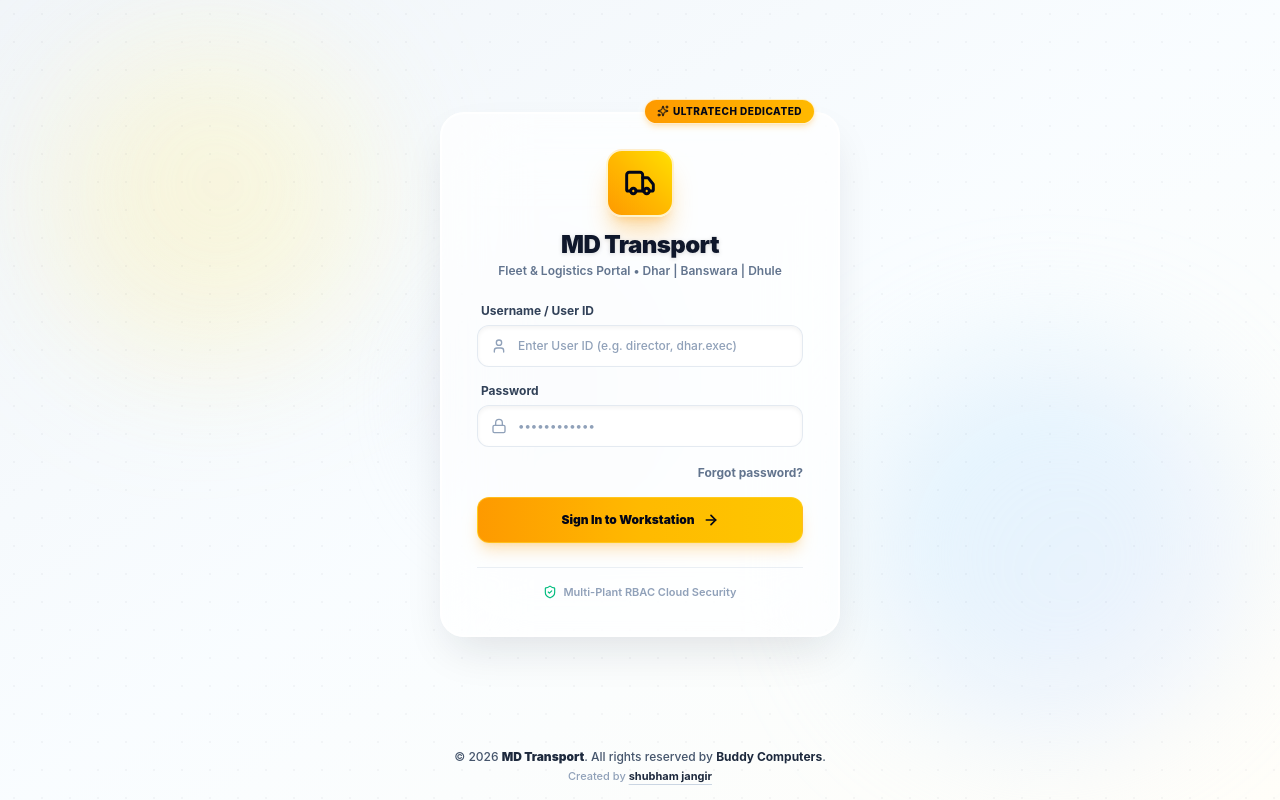
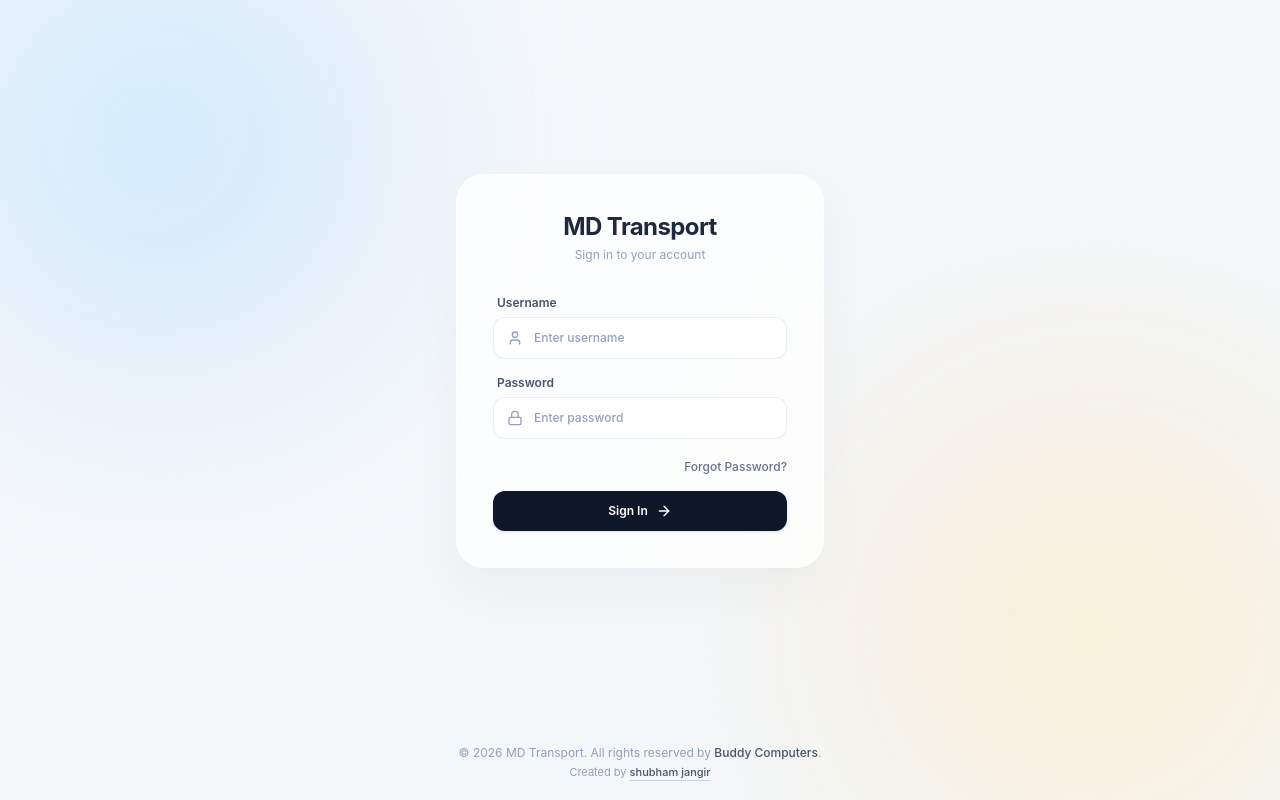
Before and after one commit to unacademy-shubham/md-transport, a React (Vite) app: page / in a window 1280 px wide. Built offline with nearby package versions, Linux system fonts and the light colour scheme.

Commit message:
Fix login auth

```diff
--- a/src/pages/Login.jsx
+++ b/src/pages/Login.jsx
@@ -1,5 +1,5 @@
-import React, { useState, useRef } from 'react';
-import { Truck, User, Lock, ArrowRight, ShieldCheck, KeyRound, Sparkles, Building, Phone } from 'lucide-react';
+import React, { useState } from 'react';
+import { User, Lock, ArrowRight, KeyRound } from 'lucide-react';
 
 export default function Login({ onLoginSuccess }) {
   const [username, setUsername] = useState('');
@@ -7,37 +7,10 @@
   const [errorMessage, setErrorMessage] = useState('');
   const [forgotModal, setForgotModal] = useState(false);
 
-  // 3D Tilt Dynamic Physics
-  const cardRef = useRef(null);
-  const [tilt, setTilt] = useState({ rotateX: 0, rotateY: 0, shadowX: 0, shadowY: 20 });
-
-  const handleMouseMove = (e) => {
-    if (!cardRef.current) return;
-    const rect = cardRef.current.getBoundingClientRect();
-    const x = e.clientX - rect.left;
-    const y = e.clientY - rect.top;
-    const centerX = rect.width / 2;
-    const centerY = rect.height / 2;
-
-    const rotateX = ((y - centerY) / centerY) * -10;
-    const rotateY = ((x - centerX) / centerX) * 10;
-
-    setTilt({
-      rotateX,
-      rotateY,
-      shadowX: (centerX - x) * 0.15,
-      shadowY: Math.max(15, (centerY - y) * 0.15 + 25),
-    });
-  };
-
-  const handleMouseLeave = () => {
-    setTilt({ rotateX: 0, rotateY: 0, shadowX: 0, shadowY: 20 });
-  };
-
   const handleSubmit = (e) => {
     e.preventDefault();
     if (!username.trim() || !password.trim()) {
-      setErrorMessage('Kripya username aur password enter karein.');
+      setErrorMessage('Please enter both username and password.');
       return;
     }
     if (onLoginSuccess) {
@@ -46,166 +19,121 @@
   };
 
   return (
-    <div
-      onMouseMove={handleMouseMove}
-      className="relative min-h-screen w-full flex flex-col justify-between items-center bg-gradient-to-br from-slate-100 via-sky-50/40 to-amber-50/30 overflow-hidden font-sans select-none"
-      style={{ perspective: '1200px' }}
-    >
-      {/* 3D Soft Light Ambient Elements */}
-      <div className="absolute top-10 left-12 w-80 h-80 bg-gradient-to-tr from-amber-200/40 to-yellow-100/60 rounded-full blur-3xl pointer-events-none transform -rotate-12 animate-pulse"></div>
-      <div className="absolute bottom-16 right-10 w-96 h-96 bg-gradient-to-br from-sky-200/40 to-indigo-100/50 rounded-full blur-3xl pointer-events-none"></div>
-      <div className="absolute top-1/2 left-1/3 -translate-y-1/2 w-64 h-64 bg-slate-200/30 rounded-full blur-2xl pointer-events-none"></div>
-
-      {/* Engineering Mesh Grid */}
-      <div
-        className="absolute inset-0 opacity-[0.035] pointer-events-none"
-        style={{ backgroundImage: 'radial-gradient(#1e293b 1px, transparent 1px)', backgroundSize: '28px 28px' }}
-      ></div>
+    <div className="relative min-h-screen w-full flex flex-col justify-between items-center bg-[#f4f7fa] overflow-hidden font-sans select-none">
+      {/* Liquid Ambient Light Drops */}
+      <div className="absolute top-[-10%] left-[-5%] w-[450px] h-[450px] bg-gradient-to-br from-sky-200/50 to-blue-300/30 rounded-full blur-[100px] pointer-events-none"></div>
+      <div className="absolute bottom-[-10%] right-[-5%] w-[500px] h-[500px] bg-gradient-to-tl from-amber-100/60 to-orange-200/40 rounded-full blur-[120px] pointer-events-none"></div>
 
       <div className="w-full h-4"></div>
 
-      {/* 3D Glass Interactive Main Box */}
-      <div className="relative z-10 w-full max-w-md px-6 py-4">
-        <div
-          ref={cardRef}
-          onMouseLeave={handleMouseLeave}
-          style={{
-            transform: `rotateX(${tilt.rotateX}deg) rotateY(${tilt.rotateY}deg) translateZ(20px)`,
-            boxShadow: `${tilt.shadowX}px ${tilt.shadowY}px 45px -10px rgba(15, 23, 42, 0.12), 0 0 0 1px rgba(255, 255, 255, 0.8) inset`,
-            transformStyle: 'preserve-3d',
-            transition: 'transform 0.18s ease-out, box-shadow 0.18s ease-out',
-          }}
-          className="relative backdrop-blur-2xl bg-white/70 rounded-3xl p-8 sm:p-9 border border-white/90"
-        >
-          {/* 3D Floating Plant Badges */}
-          <div
-            style={{ transform: 'translateZ(30px)' }}
-            className="absolute -top-3.5 right-6 px-3 py-1 bg-gradient-to-r from-amber-500 to-amber-400 text-slate-950 font-extrabold text-[10px] tracking-wider uppercase rounded-full shadow-md shadow-amber-500/20 border border-white/80 flex items-center gap-1"
-          >
-            <Sparkles className="w-3 h-3" />
-            <span>UltraTech Dedicated</span>
+      {/* Water-Glass Login Box */}
+      <div className="relative z-10 w-full max-w-[400px] px-4">
+        <div className="backdrop-blur-xl bg-white/70 border border-white/90 rounded-[28px] p-8 sm:p-9 shadow-[0_20px_50px_rgba(0,0,0,0.04),0_1px_3px_rgba(0,0,0,0.02)]">
+
+          {/* Header */}
+          <div className="text-center mb-8">
+            <h1 className="text-2xl font-bold tracking-tight text-slate-800">MD Transport</h1>
+            <p className="text-xs text-slate-400 mt-1">Sign in to your account</p>
           </div>
 
-          {/* 3D Header & Logo */}
-          <div style={{ transform: 'translateZ(25px)' }} className="flex flex-col items-center text-center space-y-3 mb-6">
-            <div className="p-4 bg-gradient-to-tr from-amber-500 via-amber-400 to-yellow-300 text-slate-950 rounded-2xl shadow-xl shadow-amber-500/30 border-2 border-white/80 flex items-center justify-center transform hover:scale-105 transition-transform duration-300">
-              <Truck className="w-8 h-8 stroke-[2.2]" />
-            </div>
-            <div>
-              <h1 className="text-2xl font-black tracking-tight text-slate-900 drop-shadow-sm">MD Transport</h1>
-              <p className="text-xs font-semibold text-slate-500 mt-0.5">Fleet & Logistics Portal • Dhar | Banswara | Dhule</p>
-            </div>
-          </div>
-
-          {/* Error Alert */}
+          {/* Error Message */}
           {errorMessage && (
-            <div style={{ transform: 'translateZ(20px)' }} className="mb-4 p-3 rounded-xl bg-rose-50/90 border border-rose-200 text-rose-600 text-xs font-semibold flex items-center gap-2 shadow-sm">
-              <span className="w-1.5 h-1.5 rounded-full bg-rose-500 animate-ping"></span>
-              <span>{errorMessage}</span>
+            <div className="mb-5 p-3 rounded-xl bg-rose-50 border border-rose-100 text-rose-600 text-xs font-medium">
+              {errorMessage}
             </div>
           )}
 
-          {/* Form */}
-          <form onSubmit={handleSubmit} style={{ transform: 'translateZ(20px)' }} className="space-y-4 text-xs font-medium">
+          {/* Inputs */}
+          <form onSubmit={handleSubmit} className="space-y-4 text-xs font-medium">
             <div>
-              <label className="text-slate-700 font-bold block mb-1.5 pl-1">Username / User ID</label>
-              <div className="relative group">
-                <div className="absolute inset-y-0 left-0 pl-3.5 flex items-center pointer-events-none text-slate-400 group-focus-within:text-amber-600 transition-colors">
-                  <User className="w-4 h-4" />
-                </div>
+              <label className="text-slate-600 font-semibold block mb-1.5 pl-1">Username</label>
+              <div className="relative">
+                <User className="w-4 h-4 text-slate-400 absolute left-3.5 top-1/2 -translate-y-1/2" />
                 <input
                   type="text"
                   required
-                  placeholder="Enter User ID (e.g. director, dhar.exec)"
+                  placeholder="Enter username"
                   value={username}
                   onChange={(e) => setUsername(e.target.value)}
-                  className="w-full bg-white/90 border border-slate-200/90 rounded-xl pl-10 pr-4 py-3 text-slate-900 placeholder:text-slate-400 focus:outline-none focus:ring-2 focus:ring-amber-400/50 focus:border-amber-500 transition shadow-inner font-medium"
+                  className="w-full bg-white/80 border border-slate-200/70 rounded-xl pl-10 pr-4 py-3 text-slate-800 placeholder:text-slate-400 focus:outline-none focus:ring-2 focus:ring-slate-300 focus:border-slate-400 transition"
                 />
               </div>
             </div>
 
             <div>
-              <label className="text-slate-700 font-bold block mb-1.5 pl-1">Password</label>
-              <div className="relative group">
-                <div className="absolute inset-y-0 left-0 pl-3.5 flex items-center pointer-events-none text-slate-400 group-focus-within:text-amber-600 transition-colors">
-                  <Lock className="w-4 h-4" />
-                </div>
+              <label className="text-slate-600 font-semibold block mb-1.5 pl-1">Password</label>
+              <div className="relative">
+                <Lock className="w-4 h-4 text-slate-400 absolute left-3.5 top-1/2 -translate-y-1/2" />
                 <input
                   type="password"
                   required
-                  placeholder="••••••••••••"
+                  placeholder="Enter password"
                   value={password}
                   onChange={(e) => setPassword(e.target.value)}
-                  className="w-full bg-white/90 border border-slate-200/90 rounded-xl pl-10 pr-4 py-3 text-slate-900 placeholder:text-slate-400 focus:outline-none focus:ring-2 focus:ring-amber-400/50 focus:border-amber-500 transition shadow-inner font-medium"
+                  className="w-full bg-white/80 border border-slate-200/70 rounded-xl pl-10 pr-4 py-3 text-slate-800 placeholder:text-slate-400 focus:outline-none focus:ring-2 focus:ring-slate-300 focus:border-slate-400 transition"
                 />
               </div>
             </div>
 
-            {/* Forgot Password Trigger */}
-            <div className="flex justify-end pt-0.5">
+            {/* Forgot Password */}
+            <div className="flex justify-end pt-1">
               <button
                 type="button"
                 onClick={() => setForgotModal(true)}
-                className="text-xs font-bold text-slate-500 hover:text-amber-600 transition-colors cursor-pointer"
+                className="text-xs text-slate-500 hover:text-slate-800 font-medium transition cursor-pointer"
               >
-                Forgot password?
+                Forgot Password?
               </button>
             </div>
 
-            {/* 3D Action Button */}
+            {/* Submit Button */}
             <button
               type="submit"
-              className="w-full mt-2 py-3.5 bg-gradient-to-r from-amber-500 via-amber-400 to-yellow-400 hover:from-amber-600 hover:to-amber-500 text-slate-950 font-black rounded-xl shadow-lg shadow-amber-500/25 hover:shadow-amber-500/35 border border-amber-300/60 transition-all transform active:scale-[0.98] flex items-center justify-center gap-2 cursor-pointer text-xs"
+              className="w-full mt-2 py-3 bg-slate-900 hover:bg-slate-800 text-white font-semibold rounded-xl transition flex items-center justify-center gap-2 cursor-pointer shadow-sm active:scale-[0.99]"
             >
-              <span>Sign In to Workstation</span>
-              <ArrowRight className="w-4 h-4 stroke-[2.5]" />
+              <span>Sign In</span>
+              <ArrowRight className="w-4 h-4" />
             </button>
           </form>
-
-          {/* Security Badge */}
-          <div style={{ transform: 'translateZ(15px)' }} className="mt-6 pt-4 border-t border-slate-200/70 flex items-center justify-center gap-1.5 text-[11px] text-slate-400 font-semibold">
-            <ShieldCheck className="w-3.5 h-3.5 text-emerald-500" />
-            <span>Multi-Plant RBAC Cloud Security</span>
-          </div>
         </div>
       </div>
 
-      {/* Footer with Buddy Computers & Shubham Jangir Credit */}
-      <footer className="relative z-10 w-full py-4 text-center text-xs text-slate-500">
-        <p className="font-medium text-slate-600">
-          &copy; {new Date().getFullYear()} <span className="font-black text-slate-800">MD Transport</span>. All rights reserved by <span className="font-bold text-slate-800">Buddy Computers</span>.
+      {/* Minimal Clean Footer */}
+      <footer className="relative z-10 w-full py-5 text-center text-xs text-slate-400">
+        <p>
+          &copy; {new Date().getFullYear()} MD Transport. All rights reserved by <span className="text-slate-600 font-medium">Buddy Computers</span>.
         </p>
-        <p className="text-[11px] text-slate-400 mt-1 font-medium">
+        <p className="mt-1 text-[11px]">
           Created by{' '}
           <a
             href="https://www.instagram.com/happiest_banda"
             target="_blank"
             rel="noopener noreferrer"
-            className="font-bold text-slate-800 hover:text-amber-600 transition-colors underline decoration-slate-300 underline-offset-4 hover:decoration-amber-500"
+            className="text-slate-600 hover:text-slate-900 font-medium underline underline-offset-4 decoration-slate-300"
           >
             shubham jangir
           </a>
         </p>
       </footer>
 
-      {/* Forgot Password 3D Modal */}
+      {/* Forgot Password Dialog */}
       {forgotModal && (
-        <div className="fixed inset-0 z-50 flex items-center justify-center p-4 bg-slate-900/30 backdrop-blur-md">
-          <div className="relative w-full max-w-sm bg-white/95 backdrop-blur-2xl border border-white rounded-3xl p-6 shadow-2xl text-center space-y-4 animate-in fade-in zoom-in duration-200">
-            <div className="w-12 h-12 bg-amber-100 text-amber-600 rounded-2xl flex items-center justify-center mx-auto shadow-inner border border-amber-200">
-              <KeyRound className="w-6 h-6 stroke-[2.2]" />
+        <div className="fixed inset-0 z-50 flex items-center justify-center p-4 bg-slate-900/20 backdrop-blur-sm">
+          <div className="w-full max-w-sm bg-white/95 backdrop-blur-xl border border-white rounded-2xl p-6 shadow-xl text-center space-y-4">
+            <div className="w-10 h-10 bg-slate-100 text-slate-700 rounded-xl flex items-center justify-center mx-auto">
+              <KeyRound className="w-5 h-5" />
             </div>
             <div>
-              <h3 className="text-base font-black text-slate-900">Reset Credentials</h3>
-              <p className="text-xs text-slate-500 mt-1.5 leading-relaxed">
-                Contact the Ahmedabad Head Office administration team or plant IT support to issue a secure password reset.
+              <h3 className="text-sm font-bold text-slate-800">Forgot Password</h3>
+              <p className="text-xs text-slate-500 mt-1 leading-relaxed">
+                Please contact the system administrator at Head Office to reset your credentials.
               </p>
             </div>
             <button
               onClick={() => setForgotModal(false)}
-              className="w-full py-2.5 bg-slate-900 hover:bg-slate-800 text-white text-xs font-bold rounded-xl transition cursor-pointer shadow-md shadow-slate-900/20"
+              className="w-full py-2 bg-slate-900 hover:bg-slate-800 text-white text-xs font-semibold rounded-lg transition cursor-pointer"
             >
-              Back to Login
+              Close
             </button>
           </div>
         </div>
```
